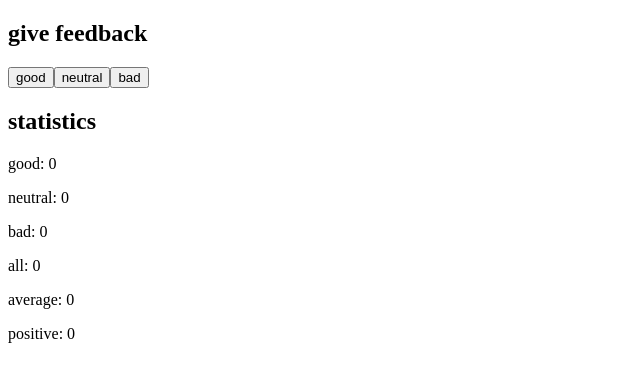
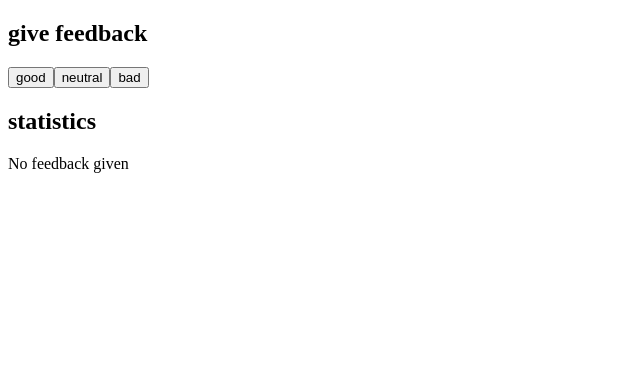
Before and after one commit to gazzaar/full-stack-open-submission, a React (Vite) app in the folder part1/unicafe/: page / in a window 1280 px wide. Shown: the top 382 px of the page, without its empty margins (0-640 px from the left). Built offline with nearby package versions, Linux system fonts and the light colour scheme.

Commit message:
exercise 1.9 unicafe step 4

```diff
--- a/part1/unicafe/src/App.jsx
+++ b/part1/unicafe/src/App.jsx
@@ -18,6 +18,16 @@
   let calculate = good * 1 + neutral * 0 + bad * -1;
   let average = calculate / all;
   let positivePercentage = (good / all) * 100;
+
+  if (good == 0 && neutral == 0 && bad == 0) {
+    return (
+      <>
+        <h2>statistics</h2>
+        <p>No feedback given</p>
+      </>
+    );
+  }
+
   return (
     <>
       <h2>statistics</h2>
```
